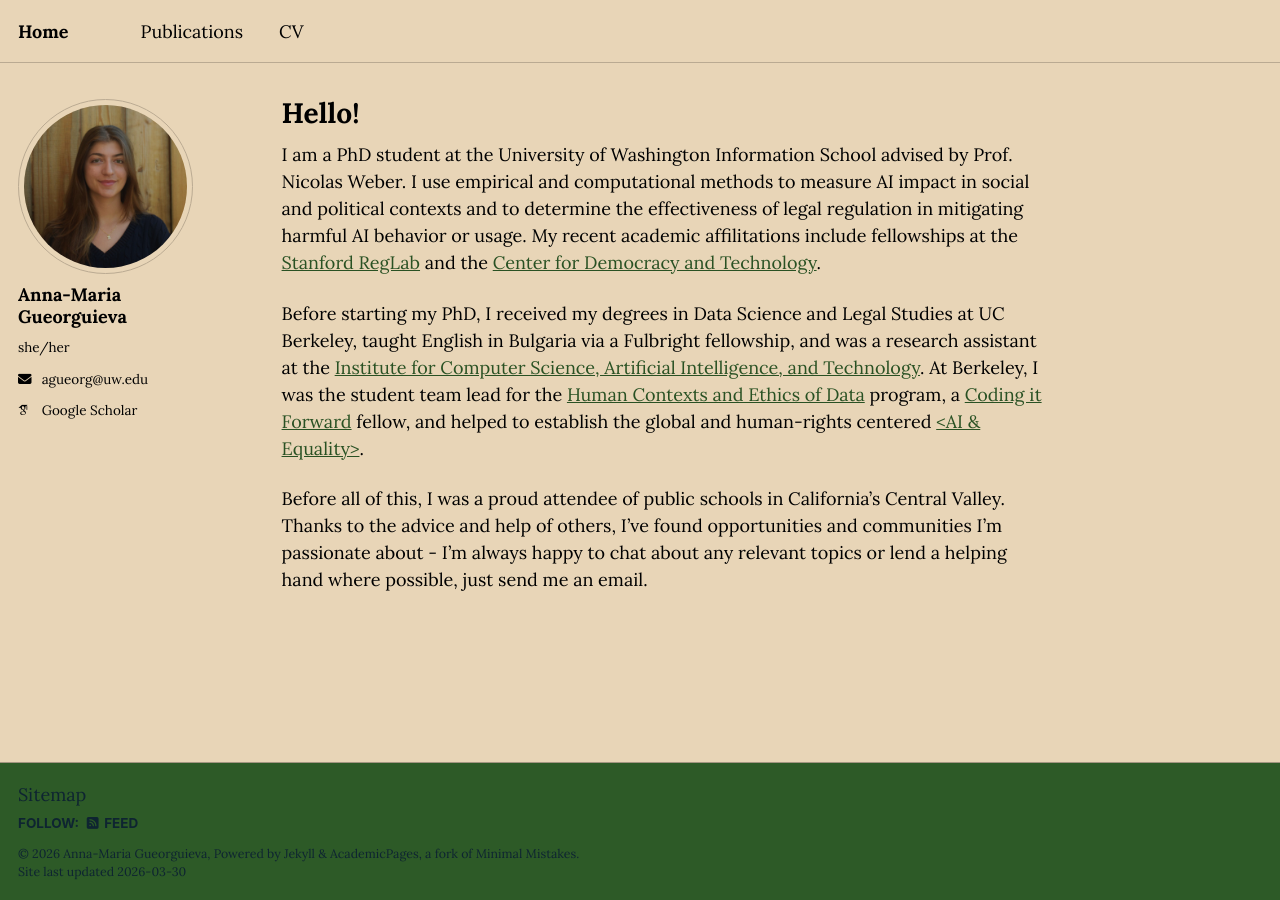
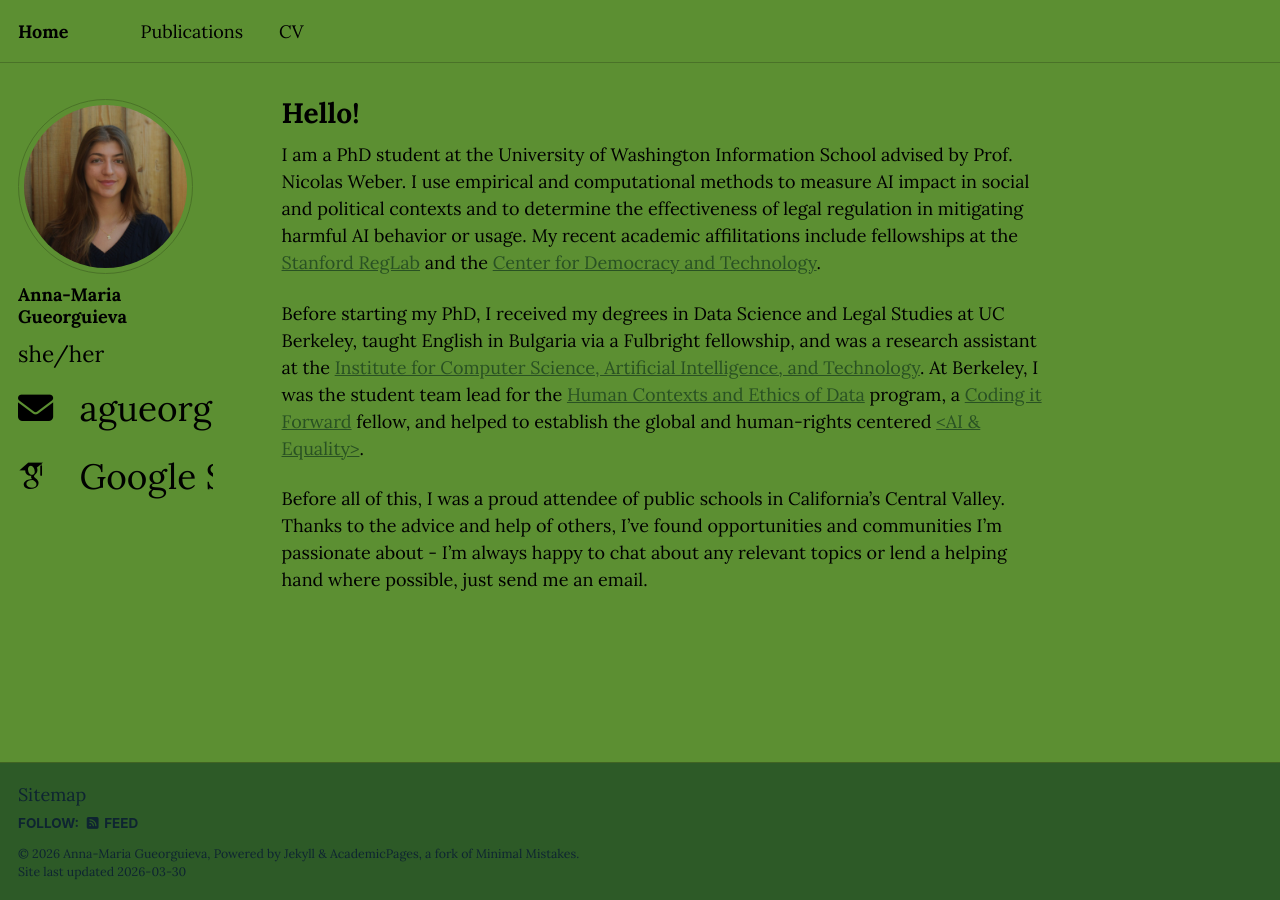
Before and after one commit to agueorguieva/agueorguieva.github.io, a Jekyll site: the page built from _pages/about.md, in a window 1280 px wide. Built offline with Jekyll 4.4.1, drawn with Linux system fonts in a browser that asks for light colours; some web fonts are replaced; a script bundle is joined from its source files by our own code; library files that are not in the unit come from our copies.

Commit message:
updating background

```diff
--- a/_sass/layout/_sidebar.scss
+++ b/_sass/layout/_sidebar.scss
@@ -51,7 +51,7 @@
 
   p, li {
     font-family: $lora;
-    font-size: $type-size-6;
+    font-size: $type-size-4;
     line-height: 1.5;
   }
 
@@ -254,7 +254,7 @@
     padding-top: 2px;
     padding-bottom: 2px;
     color: inherit;
-    font-size: $type-size-5;
+    font-size: $type-size-3;
     text-decoration: none;
 
     &:hover {
--- a/_sass/theme/_sunrise_light.scss
+++ b/_sass/theme/_sunrise_light.scss
@@ -7,7 +7,7 @@ $dark-primary-color         : mix(#000, $primary-color, 40%);
 $darker-primary-color       : mix(#000, $primary-color, 60%);
 $light-primary-color        : mix(#fff, $primary-color, 50%);
 $lighter-primary-color      : mix(#fff, $primary-color, 90%);
-$background                 : #e8d5b7;
+$background                 : #5c8f32;
 $background-light           : mix(#fff, $background, 20%);
 $background-lighter        : #ffffff;
 $text                      : #000000;
```
Also changed, not shown: _pages/cv.md (+4 -4 lines).
